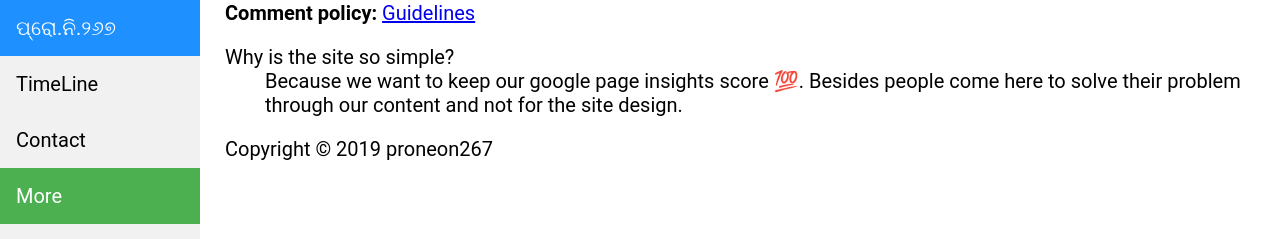
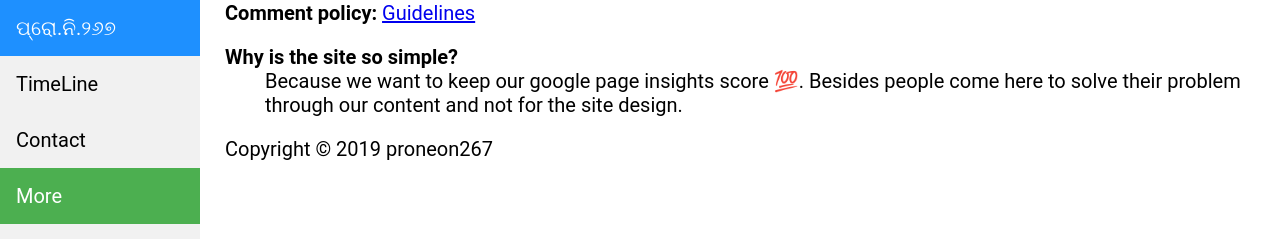
Before and after one commit to proneon267/proneon267.github.io, a Jekyll site: the page built from more/index.html, in a window 1280 px wide. Shown: the top 239 px of the page. Built offline with Jekyll 4.4.1, drawn with Linux system fonts in a browser that asks for light colours.

Commit message:
Update default.html

```diff
--- a/_layouts/default.html
+++ b/_layouts/default.html
@@ -9,6 +9,9 @@
         font-family: "Roboto",sans-serif;
 	font-size: 20px;
       }
+	    dt {
+		    font-weight: bold;
+	    }
 	#home {
              background-color:#1E90FF;
              color: white;
```
